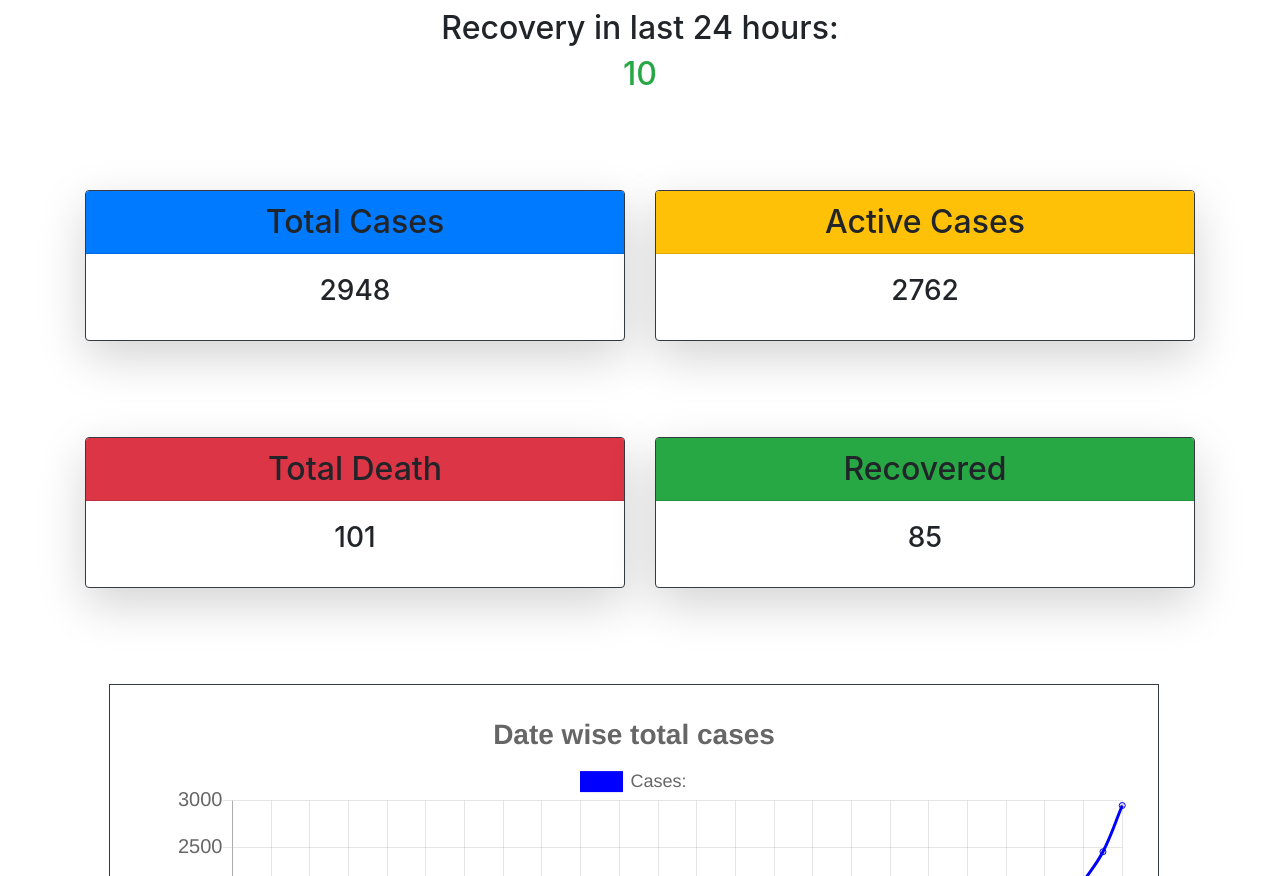
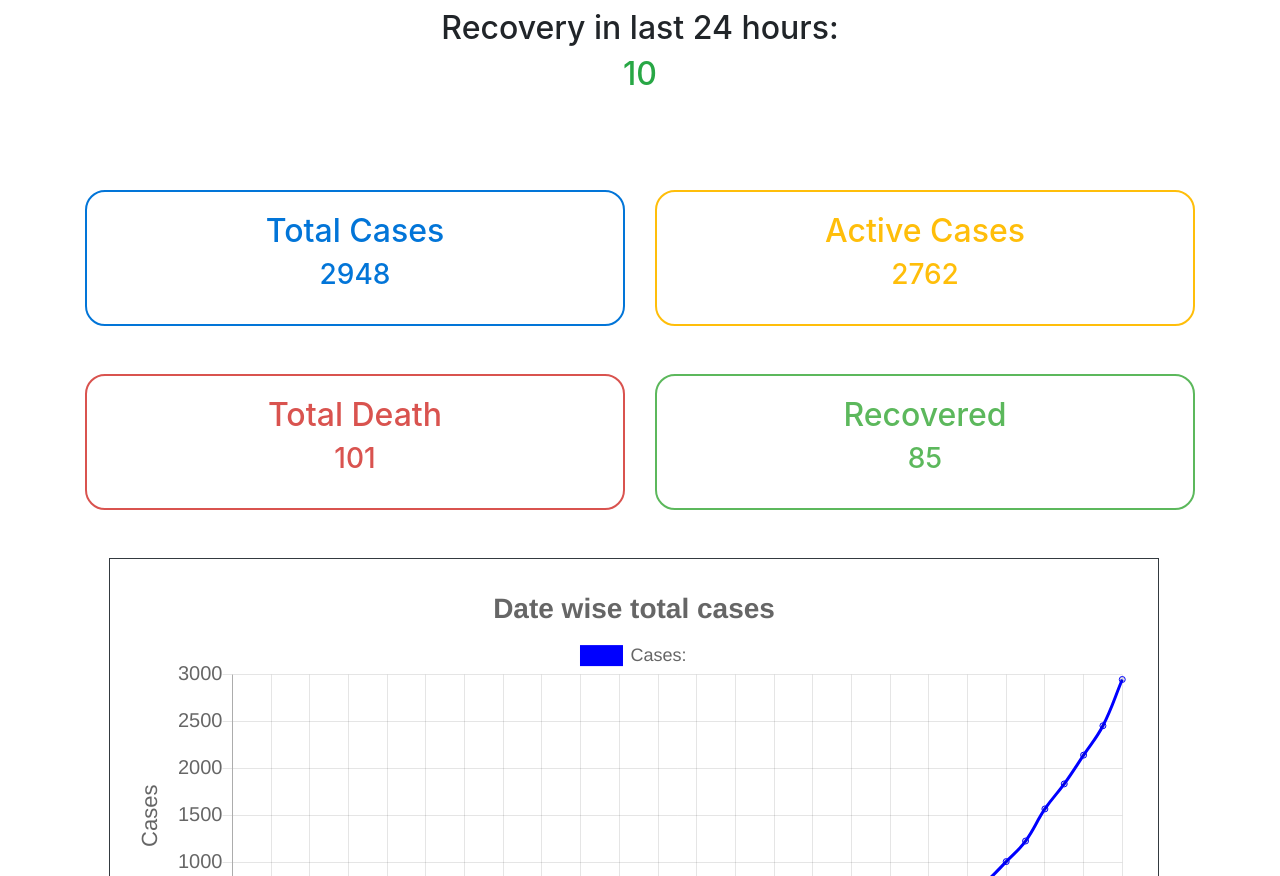
Before and after one commit to Shovon588/corona-info, a Django app: page / in a window 1280 px wide. Shown: the part 353-1229 px from the top of the page. Run offline with Django 3.2, Linux system fonts and the light colour scheme; data comes from the database, SQL or seed files in the repository; both versions use the stored data as it was after the commit; some libraries are stand-ins or nearby versions.

Commit message:
Homepage UI changed

```diff
--- a/templates/base.html
+++ b/templates/base.html
@@ -10,7 +10,11 @@
     <script src="https://ajax.googleapis.com/ajax/libs/jquery/3.3.1/jquery.min.js"></script>
     <script src="https://cdnjs.cloudflare.com/ajax/libs/Chart.js/2.8.0/Chart.bundle.min.js"></script>
     <link rel="stylesheet" href="https://use.fontawesome.com/releases/v5.7.0/css/all.css" integrity="sha384-lZN37f5QGtY3VHgisS14W3ExzMWZxybE1SJSEsQp9S+oqd12jhcu+A56Ebc1zFSJ" crossorigin="anonymous">
-    {% block css_block %} {% endblock %}
+
+  <style media="screen">
+  {% block css_block %} {% endblock %}
+  </style>
+
   </head>
   <body>
 
--- a/templates/index.html
+++ b/templates/index.html
@@ -1,6 +1,54 @@
 {% extends 'base.html' %}
 
 {%block title_block %}Home{% endblock %}
+
+{% block css_block %}
+
+.total-cases{
+  border: 2px solid #0275d8;
+  color: #0275d8;
+  border-radius: 20px;
+}
+
+.total-cases:hover {
+  background-color: #0275d8;
+  color: white;
+}
+
+.active-cases{
+  border: 2px solid #ffbe0a;
+  color: #ffbe0a;
+  border-radius: 20px;
+}
+
+.active-cases:hover {
+  background-color: #ffbe0a;
+  color: white;
+}
+
+.total-death{
+  border: 2px solid #d9534f;
+  color: #d9534f;
+  border-radius: 20px;
+}
+
+.total-death:hover {
+  background-color: #d9534f;
+  color: white;
+}
+
+.total-recovered{
+  border: 2px solid #5cb85c;
+  color: #5cb85c;
+  border-radius: 20px;
+}
+
+.total-recovered:hover {
+  background-color: #5cb85c;
+  color: white;
+}
+
+{% endblock %}
 
 
 {% block body_block %}
@@ -14,43 +62,35 @@
 
 
 <div class="row">
-  <div class="col-sm-6">
-    <div class="card my-5 mx-auto border-dark shadow-lg">
-      <h2 class="card-header text-center bg-primary">Total Cases</h2>
-      <div class="card-body">
+  <div class="col-sm-6 mt-5">
+      <div class="card-body total-cases">
+        <h2 class="text-center">Total Cases</h2>
         <h3 class="card-title text-center">{{total_case}}</h3>
       </div>
-    </div>
   </div>
 
-  <div class="col-sm-6">
-    <div class="card my-5 mx-auto border-dark shadow-lg">
-      <h2 class="card-header text-center bg-warning">Active Cases</h2>
-      <div class="card-body">
+  <div class="col-sm-6 mt-5">
+      <div class="card-body active-cases">
+        <h2 class="text-center">Active Cases</h2>
         <h3 class="card-title text-center">{{active_case}}</h3>
       </div>
-    </div>
   </div>
 </div>
 
 
 <div class="row">
-  <div class="col-sm-6">
-    <div class="card my-5 mx-auto border-dark shadow-lg">
-      <h2 class="card-header text-center bg-danger">Total Death</h2>
-      <div class="card-body">
+  <div class="col-sm-6 mt-5">
+      <div class="card-body total-death">
+        <h2 class="text-center">Total Death</h2>
         <h3 class="card-title text-center">{{total_death}}</h3>
       </div>
-    </div>
   </div>
 
-  <div class="col-sm-6">
-    <div class="card my-5 mx-auto border-dark shadow-lg">
-      <h2 class="card-header text-center bg-success">Recovered</h2>
-      <div class="card-body">
+  <div class="col-sm-6 mt-5">
+      <div class="card-body total-recovered">
+        <h2 class="text-center">Recovered</h2>
         <h3 class="card-title text-center">{{total_recovery}}</h3>
       </div>
-    </div>
   </div>
 </div>
 
```
Also changed, not shown: db.sqlite3.
